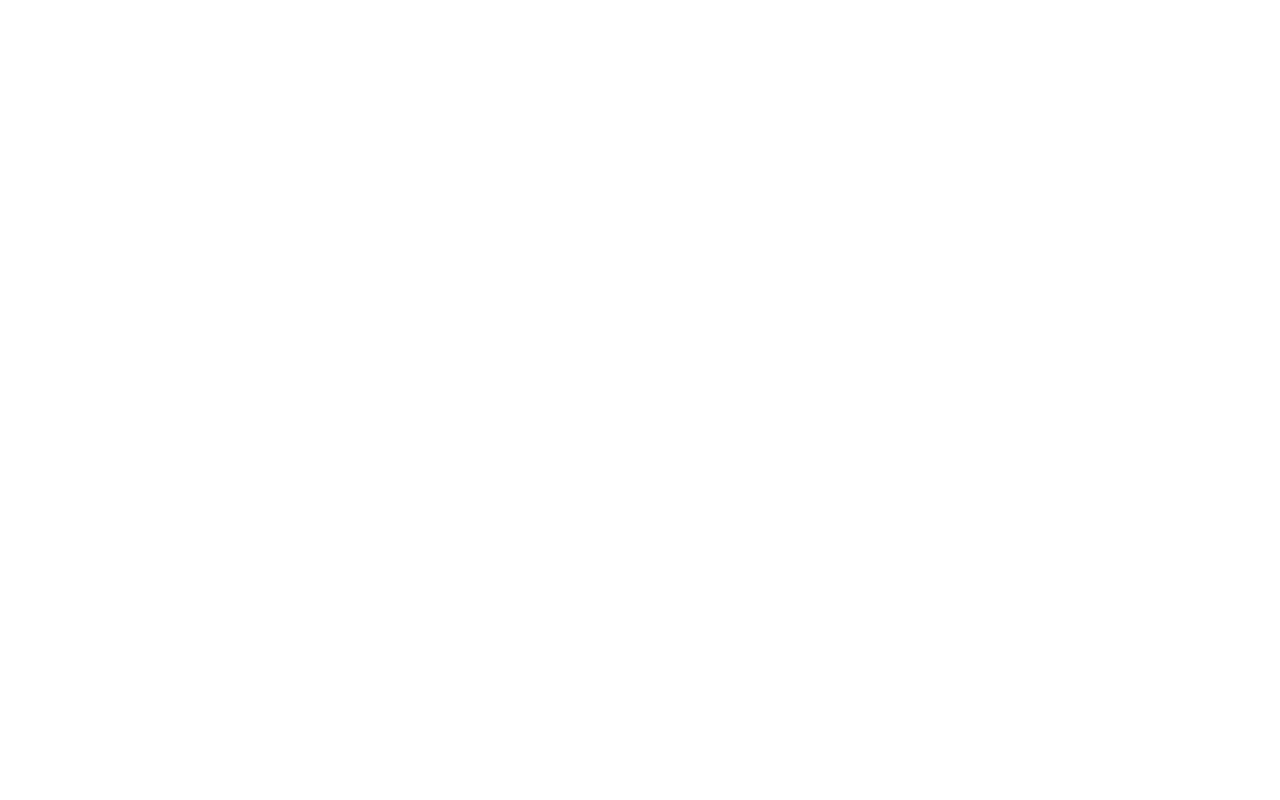
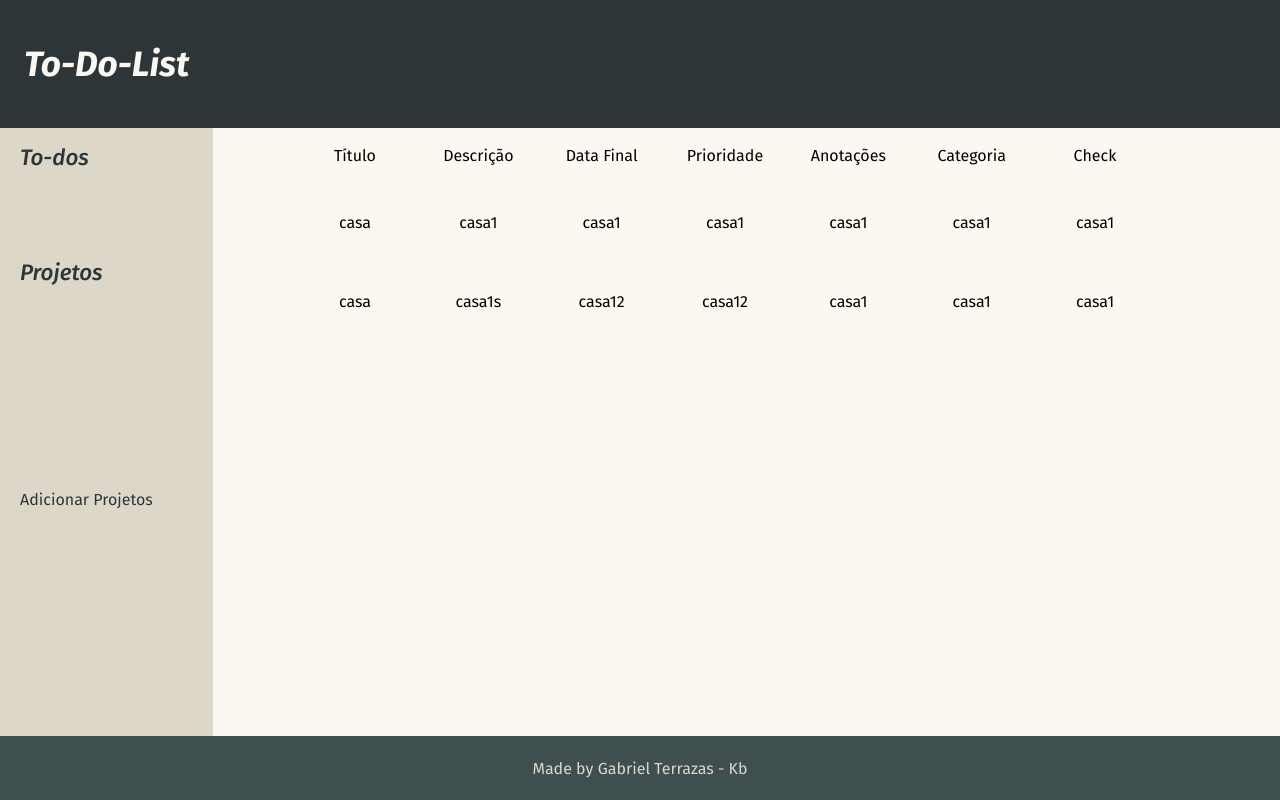
Before and after one commit to Kombini21/to-do-list, a website built with webpack: page dist/index.html in a window 1280 px wide. Built offline with nearby package versions, Linux system fonts and the light colour scheme.

Commit message:
Style the page in CSS

```diff
--- a/src/index.js
+++ b/src/index.js
@@ -1,4 +1,103 @@
+import './style.css';
 import {ToDo} from './toDoFactory';
+
+const fullcont = document.getElementById('fullCont');
+const cont = document.getElementById('container');
+
+
+
+const heading = document.createElement('div');
+heading.setAttribute('id','siteHead');
+fullcont.appendChild(heading);
+
+const heading1 = document.createElement('div');
+heading1.setAttribute('id','heading1');
+heading1.innerHTML = 'To-Do-List';
+heading.appendChild(heading1);
+
+
+
+const sideCol = document.createElement('div');
+sideCol.setAttribute('id', 'sideCl');
+fullcont.appendChild(sideCol);
+
+const sideW1 = document.createElement('div');
+sideW1.setAttribute('id', 'w1');
+sideW1.innerHTML = 'To-dos';
+sideCol.appendChild(sideW1);
+
+const sideW2 = document.createElement('div');
+sideW2.setAttribute('id', 'w2');
+sideW2.innerHTML = 'Projetos';
+sideCol.appendChild(sideW2);
+
+const sideW3 = document.createElement('div');
+sideW3.setAttribute('id', 'projetosaba');
+sideCol.appendChild(sideW3);
+
+const sideW4 = document.createElement('div');
+sideW4.setAttribute('id', 'w3');
+sideW4.innerHTML = 'Adicionar Projetos';
+sideCol.appendChild(sideW4)
+
+
+
+
+
+const bottomheading = document.createElement('div');
+bottomheading.setAttribute('id', 'bottom');
+fullcont.appendChild(bottomheading);
+
+const bottomW1 = document.createElement('div');
+bottomW1.setAttribute('id', 'bottomW1');
+bottomW1.innerHTML = 'Made by Gabriel Terrazas - Kb';
+bottomheading.appendChild(bottomW1);
+
+
+
+
+
+const cardsLeg = document.createElement('div');
+cardsLeg.setAttribute('id','cardsleg');
+cont.appendChild(cardsLeg);
+
+const cardsLegW1 = document.createElement('div');
+cardsLegW1.setAttribute('class', 'cardsLeg');
+cardsLegW1.innerHTML = 'Título';
+cardsLeg.appendChild(cardsLegW1);
+
+const cardsLegW2 = document.createElement('div');
+cardsLegW2.setAttribute('class', 'cardsLeg');
+cardsLegW2.innerHTML = 'Descrição';
+cardsLeg.appendChild(cardsLegW2);
+
+const cardsLegW3 = document.createElement('div');
+cardsLegW3.setAttribute('class', 'cardsLeg');
+cardsLegW3.innerHTML = 'Data Final';
+cardsLeg.appendChild(cardsLegW3);
+
+const cardsLegW4 = document.createElement('div');
+cardsLegW4.setAttribute('class', 'cardsLeg');
+cardsLegW4.innerHTML = 'Prioridade';
+cardsLeg.appendChild(cardsLegW4);
+
+const cardsLegW5 = document.createElement('div');
+cardsLegW5.setAttribute('class', 'cardsLeg');
+cardsLegW5.innerHTML = 'Anotações';
+cardsLeg.appendChild(cardsLegW5);
+
+const cardsLegW6 = document.createElement('div');
+cardsLegW6.setAttribute('class', 'cardsLeg');
+cardsLegW6.innerHTML = 'Categoria';
+cardsLeg.appendChild(cardsLegW6);
+
+const cardsLegW7 = document.createElement('div');
+cardsLegW7.setAttribute('class', 'cardsLeg');
+cardsLegW7.innerHTML = 'Check';
+cardsLeg.appendChild(cardsLegW7);
+
+
+
 
 
 var todo1 = ToDo("casa","casa1","casa1","casa1","casa1","casa1","casa1");
@@ -6,6 +105,3 @@ var todo2 = ToDo("casa","casa1s","casa12","casa12","casa1","casa1","casa1");
 
 todo1.createCard();
 todo2.createCard();
-
-todo2.deleteCard();
-todo1.deleteCard();
--- a/src/style.css
+++ b/src/style.css
@@ -0,0 +1,133 @@
+@import url('https://fonts.googleapis.com/css2?family=Fira+Sans:ital,wght@0,400;0,500;0,700;1,500;1,600;1,700&display=swap');
+
+
+body {
+
+    margin: 0;
+    background-color: #faf8f1;
+
+}
+
+#fullCont {
+
+    display: grid;
+    grid-template-columns: repeat(6,1fr);
+    grid-template-rows: 16vh repeat(4,1fr) 8vh ;
+    width: 100vw;
+    height: 100vh;
+}
+
+#siteHead {
+
+    grid-column: 1/7;
+    grid-row: 1/2;
+    background-color: #2C3639;
+    display: grid;
+    grid-template-columns: repeat(6, 1fr);
+    align-content: center;
+
+
+}
+
+#heading1 {
+
+    font-size: 2.2em;
+    color: #faf8f1;
+    justify-self: center;
+    font-family: 'Fira Sans', sans-serif;
+    font-weight: 700;
+    font-style: italic;
+}
+
+#bottom {
+
+
+    grid-column: 1/7;
+    grid-row: 6/7;
+    background-color: #3F4E4F;
+    display: flex;
+    justify-content: center;
+    align-items: center;
+}
+
+#bottomW1 {
+
+    color: #DCD7C9;
+    font-family: 'Fira Sans', sans-serif;
+}
+
+
+
+#sideCl {
+
+    grid-column: 1/2;
+    grid-row: 2/6;
+    background-color: #DCD7C9;
+    display: grid;
+    grid-template-rows: repeat(5, 1fr);
+    padding: 2vh;
+    font-family: 'Fira Sans', sans-serif;
+    padding-left: 2.5vh;
+}
+
+#w1,
+#w2 {
+
+    font-weight: 400;
+    font-size: 1.4em;
+    color: #2C3639;
+    font-style: italic;
+}
+
+#w3 {
+
+    font-weight: 400;
+    font-size: 1em;
+    color: #2C3639;
+}
+
+#container {
+
+    grid-column: 2/7;
+    grid-row: 2/6;
+    display: grid;
+    grid-template-columns: 1fr;
+    grid-template-rows: 0.7fr repeat(7,1fr);
+    background-color: #faf8f1;
+    font-family: 'Fira Sans', sans-serif;
+    margin-left: 10vh;
+
+}
+
+#cardsleg {
+
+    grid-column: 1/2;
+    grid-row: 1/2;
+    display: grid;
+    grid-template-columns: repeat(8,1fr);
+    grid-template-rows: 1fr;
+
+}
+
+.cardsLeg {
+
+
+    font-family: 'Fira Sans', sans-serif;
+    font-weight: 200;
+    font-size: 1em;
+    justify-self: center;
+    align-self: center;
+}
+
+.containercards {
+
+    display: grid;
+    grid-template-columns: repeat(8,1fr);
+    grid-template-rows: 1fr;
+}
+
+.containercards > div {
+
+    justify-self: center;
+    align-self: center;
+}
```
Also changed, not shown: dist/bundle.js, dist/index.html, 1 other file.
